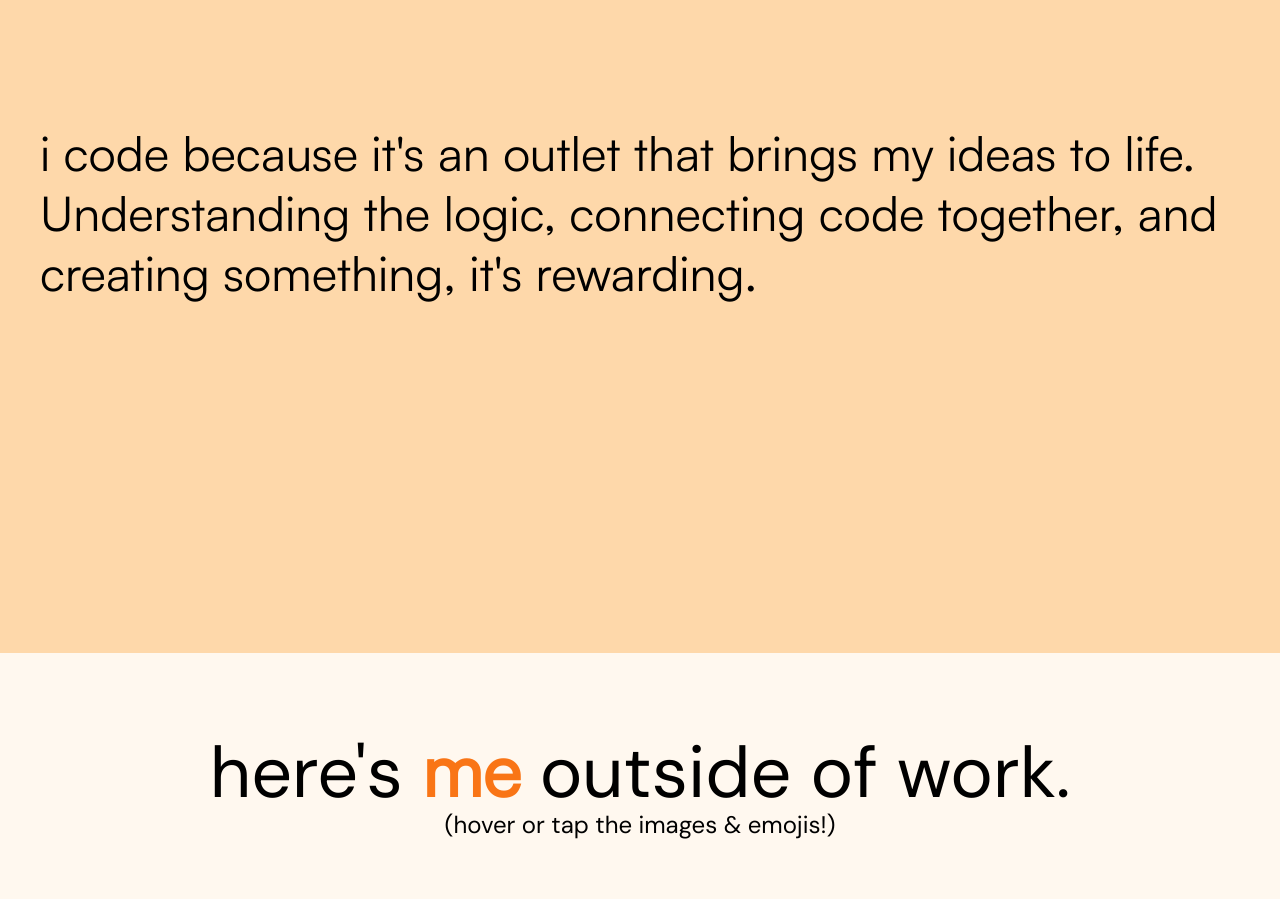
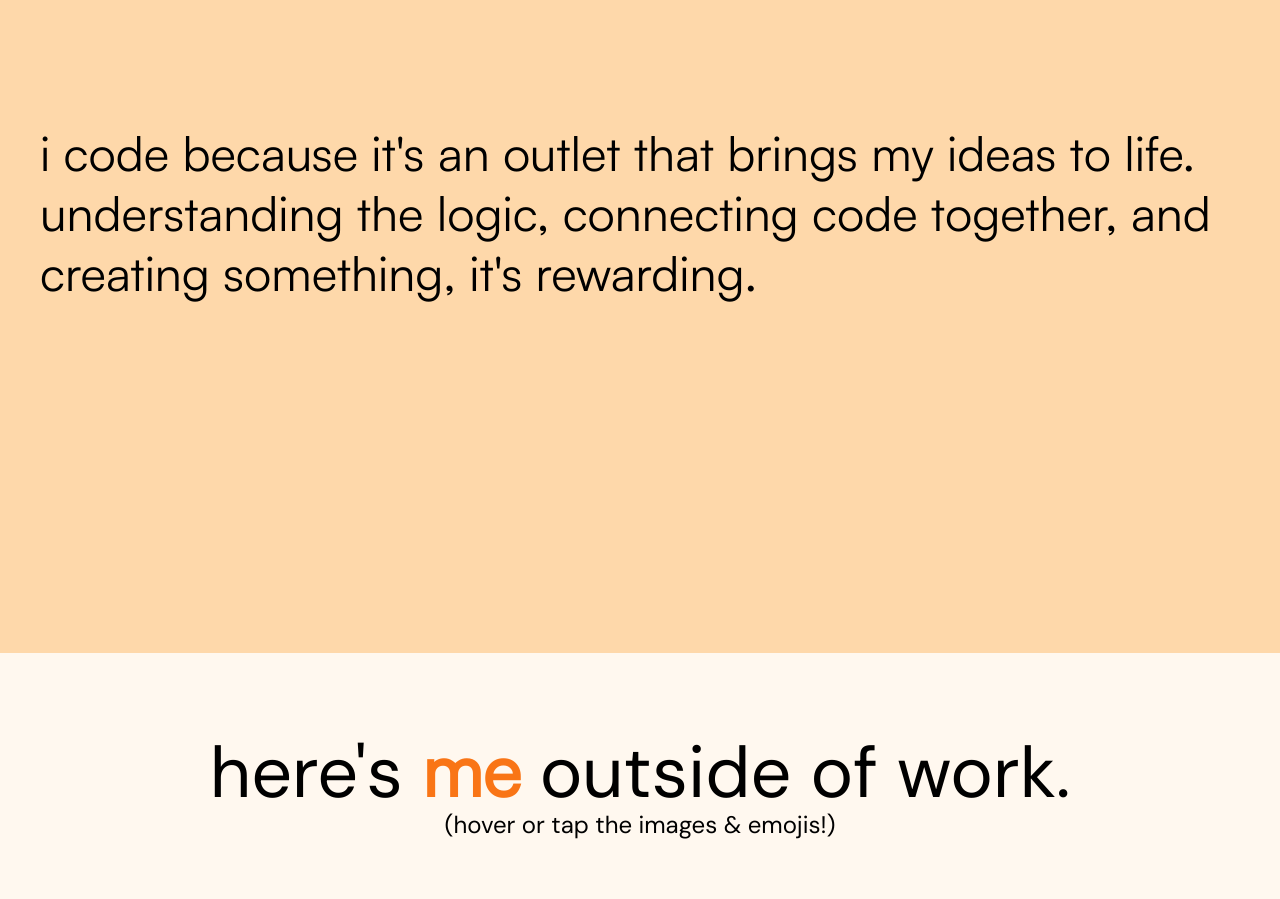
Before and after one commit to jorola0411/PortfolioWebsite, a React (Vite) app in the folder portfolio-website/: page /about in a window 1280 px wide. Shown: the part 4960-5859 px from the top of the page. Built offline with nearby package versions, Linux system fonts and the light colour scheme.

Commit message:
small changes again

```diff
--- a/portfolio-website/src/components/AboutMe.jsx
+++ b/portfolio-website/src/components/AboutMe.jsx
@@ -32,7 +32,7 @@ export default function AboutMe() {
   const paragraphs = [
     "coding is weird. bugs happen, languages are complicated, and sometimes, debugging takes longer than it needs to be. and it's frustrating at times.",
     "but the frustration is worth it; when it works, it's like seeing all the pieces fit together like a puzzle.",
-    "i code because it's an outlet that brings my ideas to life. Understanding the logic, connecting code together, and creating something, it's rewarding.",
+    "i code because it's an outlet that brings my ideas to life. understanding the logic, connecting code together, and creating something, it's rewarding.",
   ];
   useEffect(() => {
     sectionsRef.current.forEach((el, index) => {
@@ -318,7 +318,7 @@ export default function AboutMe() {
           <div className="aspect-square sm:aspect-auto sm:col-auto lg:col-start-2 lg:row-start-2 group relative">
             <div className='text-8xl sm:text-7xl lg:text-9xl flex items-center justify-center h-full bg-beige-100 rounded-lg'>🚶</div>
             <div className="absolute inset-0 bg-beige-200 bg-opacity-25 opacity-0 group-hover:opacity-95 active:opacity-95 transition duration-300 p-4 sm:p-3 lg:p-8 flex flex-col justify-center items-left text-black rounded-lg">
-              <p className="text-base sm:text-sm md:text-md">i like to go on nature walks! snapping pics and enjoying nature is very relaxing off work.</p>
+              <p className="text-base sm:text-sm md:text-md lg:text-xl">i like to go on nature walks! snapping pics and enjoying nature is very relaxing off work.</p>
             </div>
           </div>
 
@@ -356,7 +356,7 @@ export default function AboutMe() {
           <div className="aspect-square sm:aspect-auto lg:col-start-4 lg:row-start-3 group relative">
             <div className='text-8xl sm:text-7xl lg:text-9xl flex items-center justify-center h-full bg-beige-100 rounded-lg'>🏋️</div>
             <div className="absolute inset-0 bg-beige-200 bg-opacity-25 opacity-0 group-hover:opacity-95 active:opacity-95 transition duration-300 p-4 sm:p-3 lg:p-8 flex flex-col justify-center items-left text-black rounded-lg">
-              <p className="text-base sm:text-sm md:text-md">i also weight lift to keep the body active. send me leg workouts!</p>
+              <p className="text-base sm:text-sm md:text-lg lg:text-xl">i also weight lift to keep the body active. send me leg workouts!</p>
             </div>
           </div>
 
```
